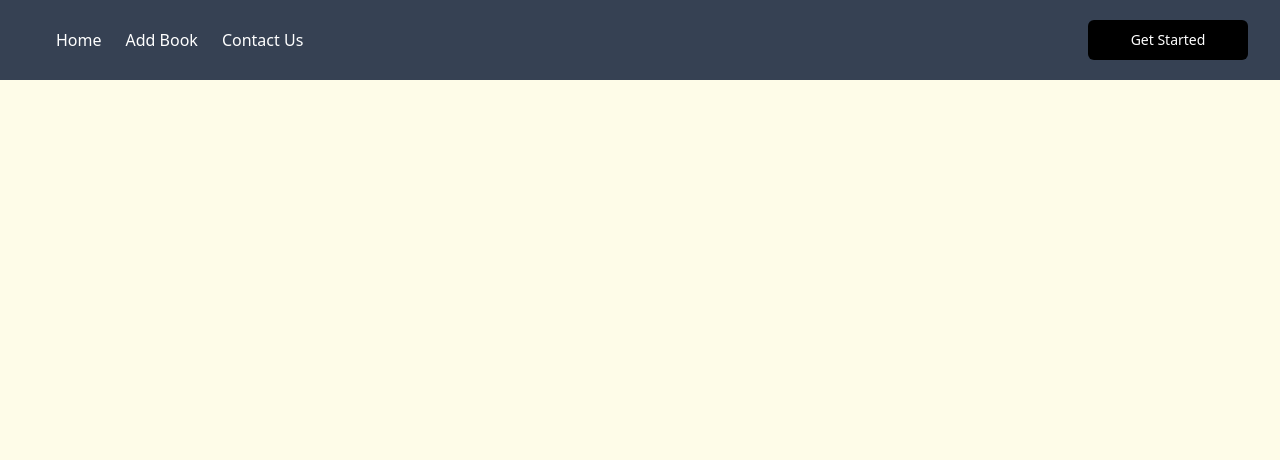
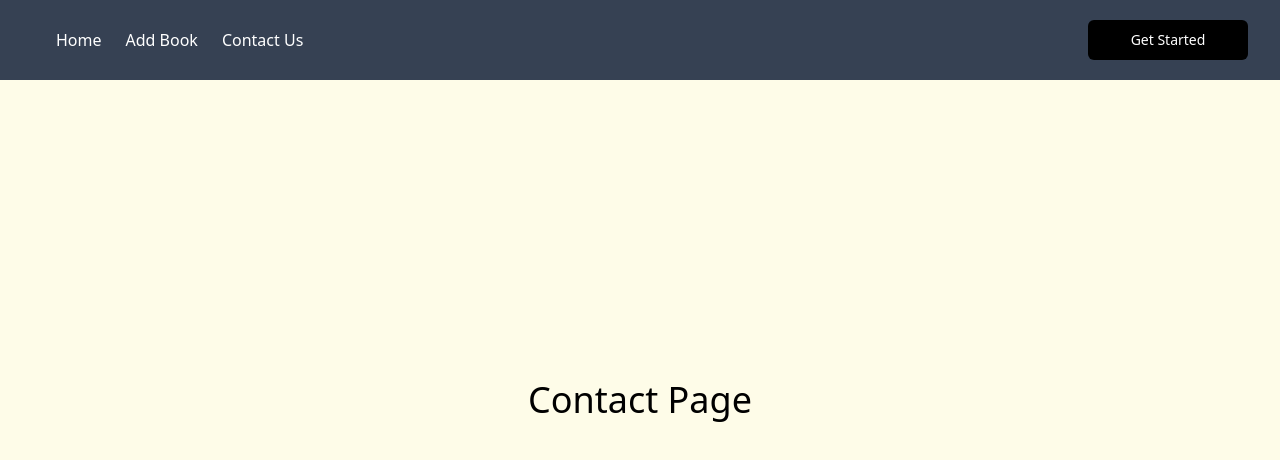
Before and after one commit to Nameera1511/Book_Collection, a React (Vite) app: page /Contact in a window 1280 px wide. Shown: the top 460 px of the page. Built offline with nearby package versions, Linux system fonts and the light colour scheme.

Commit message:
new update

```diff
--- a/src/App.jsx
+++ b/src/App.jsx
@@ -15,7 +15,7 @@ function App() {
          <Route index element={<Home/>}/>
        <Route path='Addbook' element={<Addbook/>}/>
         <Route path='Contact' element={<Contact/>}/>
-        <Route path="book/:id" element={<Bookview />} />
+        <Route path="book/:id" element={<Bookview />} caseSensitive={false}/>
 
       </Route>
     )
--- a/src/Components/BookList.jsx
+++ b/src/Components/BookList.jsx
@@ -47,7 +47,7 @@ const BookList = ({ books = [] }) => {
             <img
               src={book.volumeInfo.imageLinks.thumbnail}
               alt={book.volumeInfo.title}
-              className="h-40 w-70 object-contain mb-4"
+              className="h-40  object-contain mb-4"
             />
           )}
 
--- a/src/Pages/Contact.jsx
+++ b/src/Pages/Contact.jsx
@@ -2,7 +2,11 @@ import React from 'react'
 
 const Contact = () => {
   return (
-    <div>Contact</div>
+
+    <div className="h-screen flex justify-center items-center">
+      <h1 className='text-4xl text-black'>Contact Page </h1>
+    </div>
+
   )
 }
 
```
